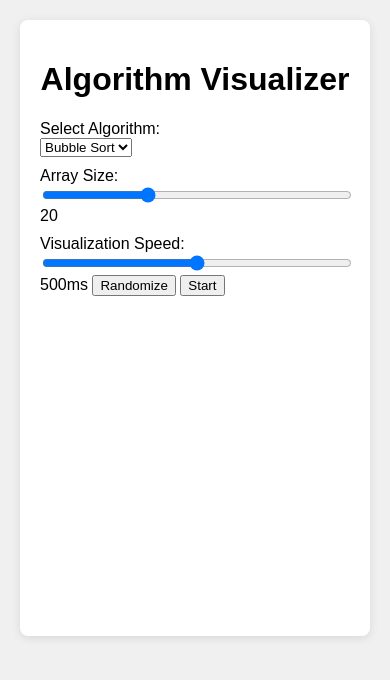
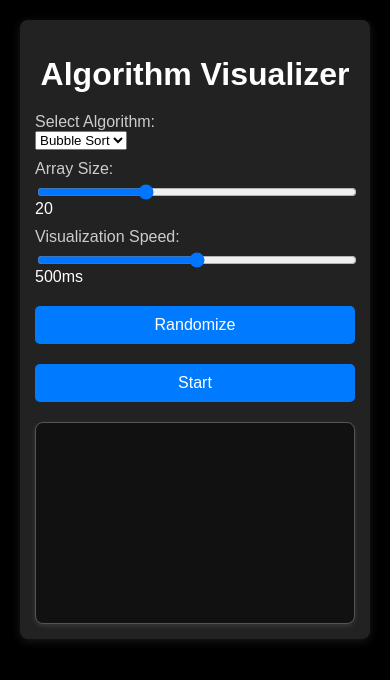
Before and after one commit to jaithechai/AlgorithmVisualizer, a plain HTML site: page index.html in a window 390 px wide. Drawn offline with Linux system fonts and the light colour scheme.

Commit message:
Dark Theme + CSS updates + custom color per algo

```diff
--- a/script.js
+++ b/script.js
@@ -23,14 +23,29 @@ function randomizeArray() {
     drawArray();
 }
 
-function drawArray() {
+function drawArray(highlightIndex = -1) {
     visualizationDiv.innerHTML = '';
-    array.forEach(value => {
+    array.forEach((value, index) => {
         const bar = document.createElement('div');
         bar.className = 'bar';
         bar.style.height = value * 3 + 'px'; // Scale bar height
+        bar.style.backgroundColor = (index === highlightIndex) ? '#ffffff' : getBarColor(); // Highlight color for the current index
         visualizationDiv.appendChild(bar);
     });
+}
+
+function getBarColor() {
+    const algorithm = document.getElementById('algorithmSelect').value;
+    switch (algorithm) {
+        case 'bubbleSort':
+            return '#3498db'; // Blue for Bubble Sort
+        case 'quickSort':
+            return '#9b59b6'; // Purple for Quick Sort
+        case 'mergeSort':
+            return '#e74c3c'; // Red for Merge Sort
+        default:
+            return '#3498db'; // Default color
+    }
 }
 
 async function startVisualization() {
@@ -49,10 +64,11 @@ async function bubbleSort(arr) {
     const len = arr.length;
     for (let i = 0; i < len; i++) {
         for (let j = 0; j < len - 1; j++) {
+            drawArray(j); // Highlight the current bar being compared
             if (arr[j] > arr[j + 1]) {
                 // Swap
                 [arr[j], arr[j + 1]] = [arr[j + 1], arr[j]];
-                drawArray(); // Update visualization
+                drawArray(j); // Highlight the current bar being swapped
                 await new Promise(resolve => setTimeout(resolve, speedInput.value)); // Delay
             }
         }
@@ -74,15 +90,16 @@ async function partition(arr, left, right) {
     let i = left - 1;
 
     for (let j = left; j < right; j++) {
+        drawArray(j); // Highlight the current bar being compared
         if (arr[j] < pivot) {
             i++;
             [arr[i], arr[j]] = [arr[j], arr[i]];
-            drawArray(); // Update visualization
+            drawArray(i); // Highlight the current bar being swapped
             await new Promise(resolve => setTimeout(resolve, speedInput.value)); // Delay
         }
     }
     [arr[i + 1], arr[right]] = [arr[right], arr[i + 1]];
-    drawArray(); // Update visualization
+    drawArray(i + 1); // Highlight the pivot
     return i + 1;
 }
 
@@ -102,6 +119,7 @@ async function merge(arr, left, mid, right) {
     let i = 0, j = 0, k = left;
 
     while (i < leftArr.length && j < rightArr.length) {
+        drawArray(k); // Highlight the current index being written
         if (leftArr[i] <= rightArr[j]) {
             arr[k] = leftArr[i];
             i++;
@@ -109,14 +127,13 @@ async function merge(arr, left, mid, right) {
             arr[k] = rightArr[j];
             j++;
         }
-        drawArray(); // Update visualization
         await new Promise(resolve => setTimeout(resolve, speedInput.value)); // Delay
         k++;
     }
 
     while (i < leftArr.length) {
         arr[k] = leftArr[i];
-        drawArray(); // Update visualization
+        drawArray(k); // Highlight the current index being written
         await new Promise(resolve => setTimeout(resolve, speedInput.value)); // Delay
         i++;
         k++;
@@ -124,7 +141,7 @@ async function merge(arr, left, mid, right) {
 
     while (j < rightArr.length) {
         arr[k] = rightArr[j];
-        drawArray(); // Update visualization
+        drawArray(k); // Highlight the current index being written
         await new Promise(resolve => setTimeout(resolve, speedInput.value)); // Delay
         j++;
         k++;
--- a/styles.css
+++ b/styles.css
@@ -1,43 +1,107 @@
 /* styles.css */
 body {
-    font-family: Arial, sans-serif;
-    background-color: #f0f0f0;
-    margin: 0;
-    padding: 20px;
+    font-family: 'Arial', sans-serif; /* Font style */
+    background-color: #000000; /* Black background */
+    color: #ffffff; /* White text color */
+    margin: 0; /* Remove default margin */
+    padding: 20px; /* Padding around the body */
 }
 
 .container {
-    max-width: 600px;
-    margin: auto;
-    background: white;
-    padding: 20px;
-    border-radius: 8px;
-    box-shadow: 0 2px 10px rgba(0, 0, 0, 0.1);
+    max-width: 600px; /* Max width for the container */
+    margin: auto; /* Center the container */
+    background: #222222; /* Dark gray background for the container */
+    padding: 20px; /* Inner padding */
+    border-radius: 8px; /* Rounded corners */
+    box-shadow: 0 2px 10px rgba(255, 255, 255, 0.1); /* Subtle shadow for depth */
 }
 
 h1 {
-    text-align: center;
+    text-align: center; /* Center align heading */
+    color: #ffffff; /* White text color for heading */
+    margin-bottom: 20px; /* Space below heading */
 }
 
 label {
-    display: block;
-    margin-top: 10px;
+    display: block; /* Block display for labels */
+    margin-top: 10px; /* Space above labels */
+    color: #cccccc; /* Light gray for labels */
 }
 
 input[type="range"] {
-    width: 100%;
+    width: 100%; /* Full width for range input */
+    margin-top: 10px; /* Space above range input */
+    background: #444444; /* Dark background for range input */
+    height: 8px; /* Height for the range slider */
+    border-radius: 4px; /* Rounded corners */
+}
+
+input[type="range"]::-webkit-slider-thumb {
+    -webkit-appearance: none; /* Remove default styling */
+    appearance: none; /* Remove default styling */
+    width: 15px; /* Width for thumb */
+    height: 15px; /* Height for thumb */
+    background: #ffffff; /* White thumb */
+    border-radius: 50%; /* Round thumb */
+    cursor: pointer; /* Pointer cursor on hover */
 }
 
 #visualization {
-    display: flex;
-    justify-content: center;
-    align-items: flex-end;
-    height: 300px;
-    margin-top: 20px;
+    display: flex; /* Flexbox for layout */
+    justify-content: center; /* Center bars horizontally */
+    align-items: flex-end; /* Align bars at the bottom */
+    height: 300px; /* Fixed height for visualization area */
+    margin-top: 20px; /* Space above visualization */
+    background-color: #111111; /* Darker background for the visualization */
+    border: 1px solid #555555; /* Medium gray border */
+    border-radius: 8px; /* Rounded corners */
+    box-shadow: 0 2px 5px rgba(255, 255, 255, 0.1); /* Subtle shadow */
 }
 
 .bar {
-    width: 15px;
-    margin: 0 2px;
-    background-color: #3498db;
+    width: 15px; /* Fixed width for bars */
+    margin: 0 2px; /* Horizontal spacing between bars */
+    background-color: #3498db; /* Default bar color */
+    border-radius: 4px; /* Rounded corners for bars */
+    transition: background-color 0.3s ease; /* Smooth transition on hover */
 }
+
+.bar:hover {
+    background-color: #2980b9; /* Darker shade on hover */
+}
+
+/* Button styles */
+button {
+    background-color: #007bff; /* Primary button color */
+    color: white; /* Text color */
+    border: none; /* No border */
+    border-radius: 5px; /* Rounded corners */
+    padding: 10px 15px; /* Padding for the button */
+    cursor: pointer; /* Pointer cursor on hover */
+    margin-top: 20px; /* Space above button */
+    font-size: 16px; /* Font size */
+    transition: background-color 0.3s; /* Smooth transition */
+}
+
+button:hover {
+    background-color: #0056b3; /* Darker shade on hover */
+}
+
+/* Additional media query for responsiveness */
+@media (max-width: 600px) {
+    .container {
+        padding: 15px; /* Reduce padding on smaller screens */
+    }
+
+    button {
+        width: 100%; /* Full width button on smaller screens */
+    }
+
+    #visualization {
+        height: 200px; /* Reduced height for visualization on smaller screens */
+    }
+
+    .bar {
+        width: 10px; /* Adjust bar width on smaller screens */
+    }
+}
```
Also changed, not shown: index.html (line endings or trailing spaces).
